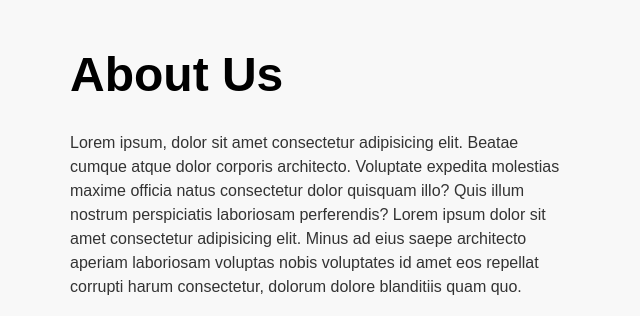
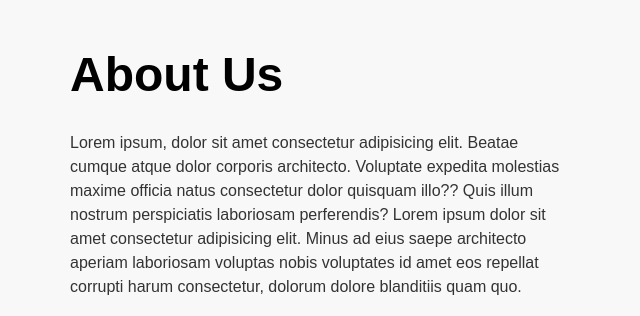
Before and after one commit to Abdulrahman8x825/Website-task, a plain HTML site: page index.html in a window 1280 px wide. Shown: the part 1420-1736 px from the top of the page, 610-1250 px from the left. Drawn offline with Linux system fonts and the light colour scheme.

```diff
--- a/index.html
+++ b/index.html
@@ -91,7 +91,7 @@
         <h2>About Us</h2>
         <p>Lorem ipsum, dolor sit amet consectetur adipisicing elit. Beatae cumque atque dolor
           corporis architecto. Voluptate expedita molestias maxime officia natus consectetur dolor
-          quisquam illo? Quis illum nostrum perspiciatis laboriosam perferendis? Lorem ipsum dolor
+          quisquam illo?? Quis illum nostrum perspiciatis laboriosam perferendis? Lorem ipsum dolor
           sit amet consectetur adipisicing elit. Minus ad eius saepe architecto aperiam laboriosam
           voluptas nobis voluptates id amet eos repellat corrupti harum consectetur, dolorum dolore
           blanditiis quam quo.</p>
```
